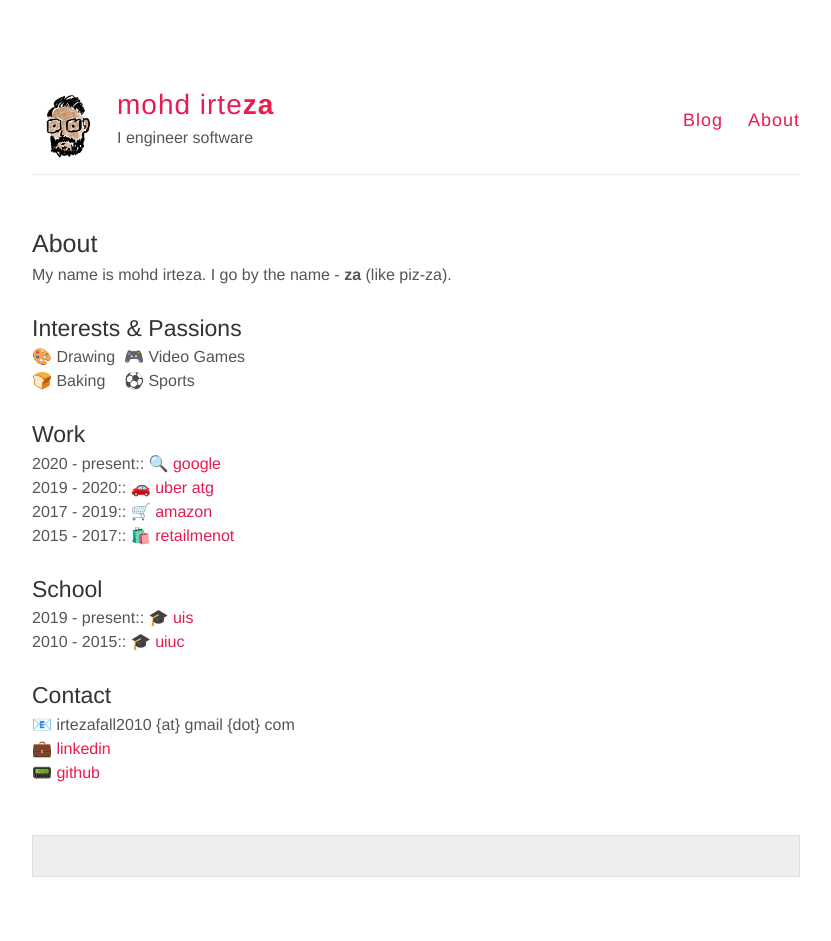
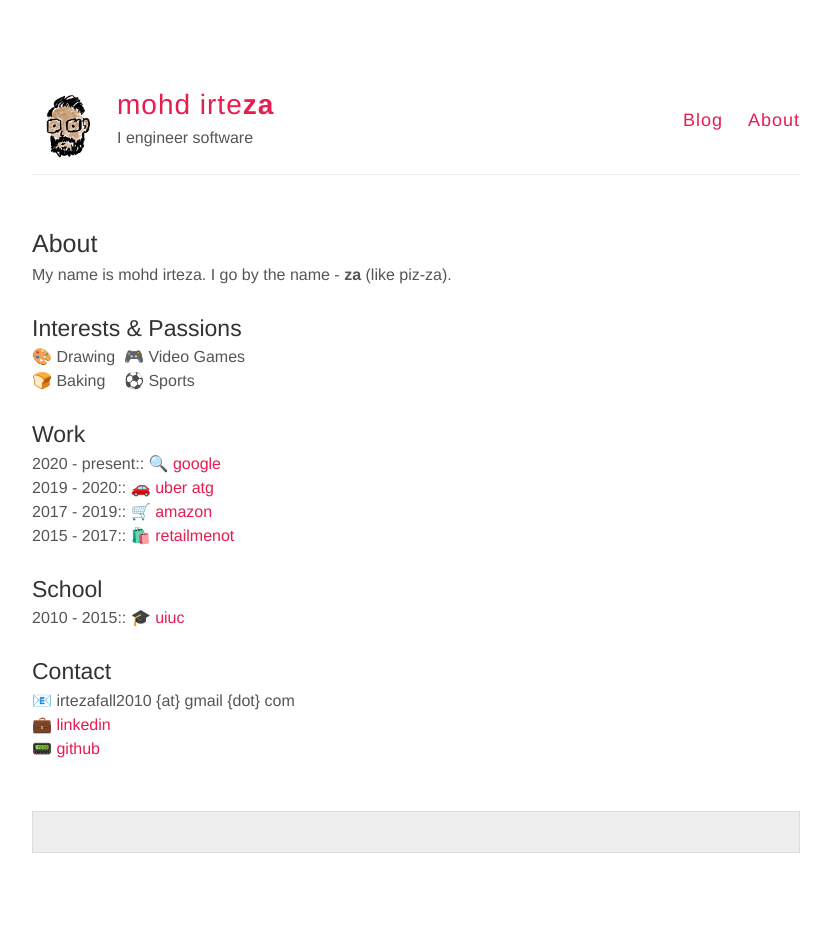
Before and after one commit to maybeiambatman/maybeiambatman.github.io, a Jekyll site: the page built from about.md, in a window 1280 px wide. Shown: the whole page, without its empty margins (224-1055 px from the left). Built offline with Jekyll 4.4.1, drawn with Linux system fonts in a browser that asks for light colours; after the commit the page ends 917 px from its top, so only the background shows below that.

Commit message:
Remove UIS from school list

```diff
--- a/about.md
+++ b/about.md
@@ -28,7 +28,6 @@ My name is mohd irteza. I go by the name - <b>za</b> (like piz-za).<br/><br/>
 2015 - 2017:: 🛍️ [retailmenot](https://www.retailmenot.com/)<br/><br/>
 
 ## School
-2019 - present:: 🎓 [uis](https://www.uis.edu/)<br/>
 2010 - 2015:: 🎓 [uiuc](https://www.illinois.edu/)<br/><br/>
 
 ## Contact
```
